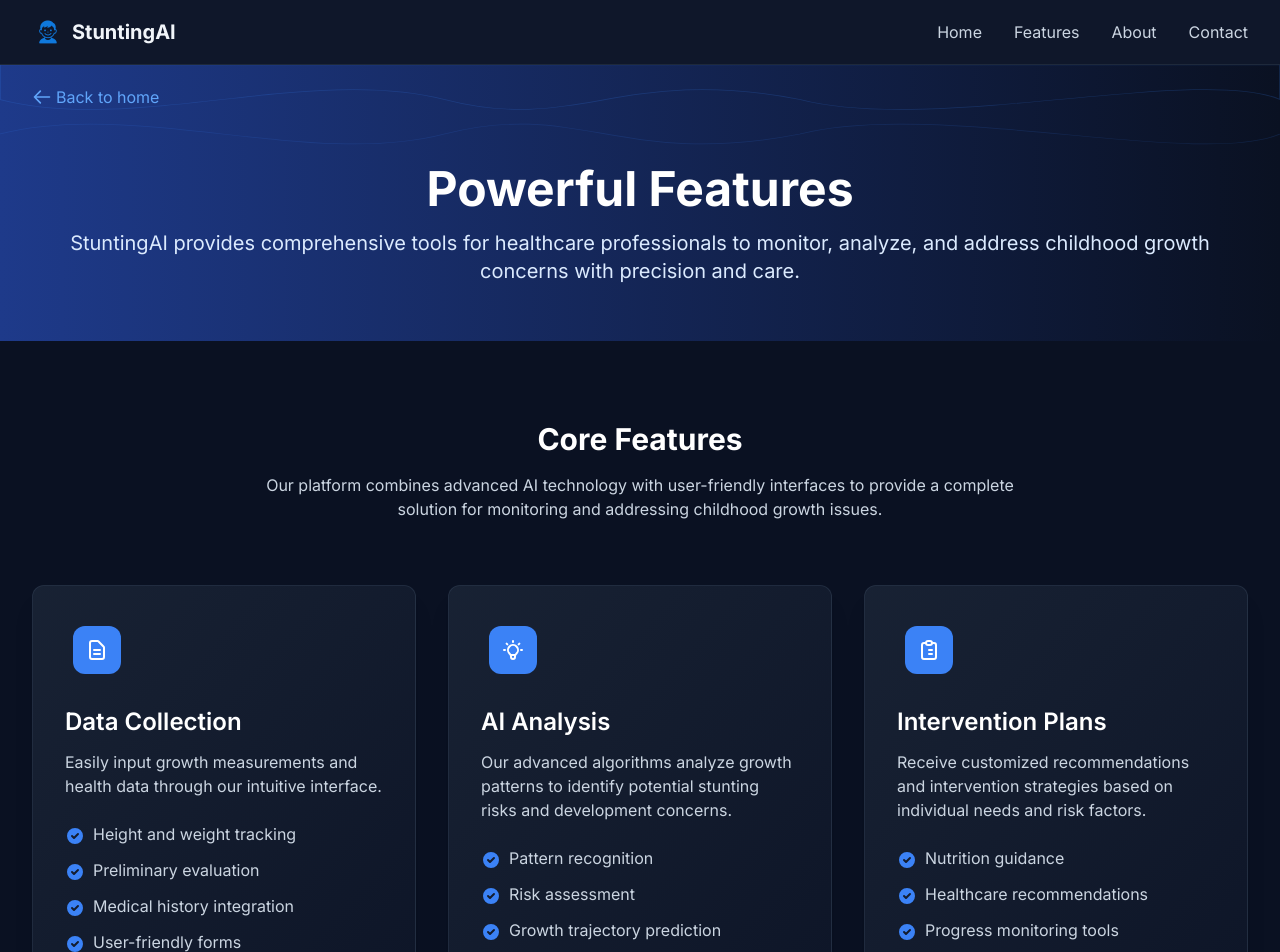
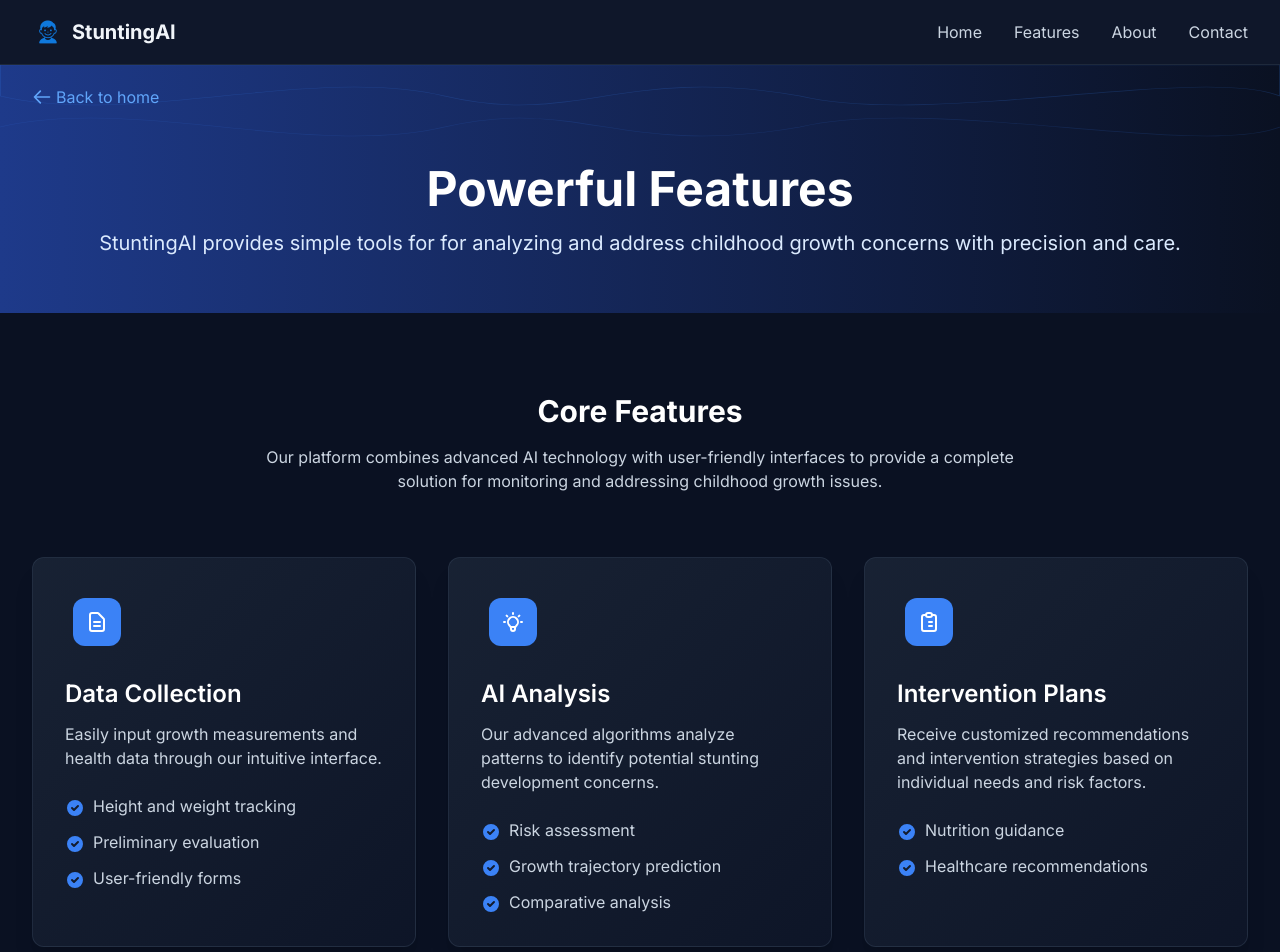
Before and after one commit to KennyTangg/StuntingAI, a React (Vite) app: page /features in a window 1280 px wide. Shown: the top 952 px of the page. Built offline with nearby package versions, Linux system fonts and the light colour scheme.

Commit message:
commit main

```diff
--- a/src/pages/About.jsx
+++ b/src/pages/About.jsx
@@ -29,27 +29,27 @@ export default function About() {
   // Team members data
   const teamMembers = [
     {
-      name: "Dr. Sarah Johnson",
-      role: "Medical Director",
-      image: "https://images.unsplash.com/photo-1494790108377-be9c29b29330?ixlib=rb-1.2.1&auto=format&fit=crop&w=256&q=80",
+      name: "Kenny Tang",
+      role: "Full stack and lead developer",
+      image: "https://avatars.githubusercontent.com/u/176812628?v=4",
       bio: "Pediatrician with 15 years of experience in child growth and development."
     },
     {
-      name: "Michael Chen",
-      role: "Lead Data Scientist",
-      image: "https://images.unsplash.com/photo-1507003211169-0a1dd7228f2d?ixlib=rb-1.2.1&auto=format&fit=crop&w=256&q=80",
+      name: "William Rusmana",
+      role: "Front end developer",
+      image: "https://avatars.githubusercontent.com/u/93782439?v=4",
       bio: "Expert in machine learning with a focus on healthcare applications."
     },
     {
-      name: "Priya Patel",
-      role: "Software Engineer",
-      image: "https://images.unsplash.com/photo-1573497019940-1c28c88b4f3e?ixlib=rb-1.2.1&auto=format&fit=crop&w=256&q=80",
+      name: "Michael",
+      role: "Designer",
+      image: "https://avatars.githubusercontent.com/u/181051398?v=4",
       bio: "Full-stack developer specializing in healthcare technology solutions."
     },
     {
-      name: "Dr. James Wilson",
-      role: "Nutrition Specialist",
-      image: "https://images.unsplash.com/photo-1472099645785-5658abf4ff4e?ixlib=rb-1.2.1&auto=format&fit=crop&w=256&q=80",
+      name: "Tiffany",
+      role: "Back end developer",
+      image: "https://avatars.githubusercontent.com/u/61628016?v=4",
       bio: "Expert in pediatric nutrition and growth interventions."
     }
   ];
--- a/src/pages/Features.jsx
+++ b/src/pages/Features.jsx
@@ -47,15 +47,15 @@ export default function Features() {
       icon: <DataIcon />,
       title: "Data Collection",
       description: "Easily input growth measurements and health data through our intuitive interface.",
-      items: ["Height and weight tracking", "Preliminary evaluation", "Medical history integration", "User-friendly forms"],
+      items: ["Height and weight tracking", "Preliminary evaluation", "User-friendly forms"],
       category: "core",
       color: "blue"
     },
     {
       icon: <AIIcon />,
       title: "AI Analysis",
-      description: "Our advanced algorithms analyze growth patterns to identify potential stunting risks and development concerns.",
-      items: ["Pattern recognition", "Risk assessment", "Growth trajectory prediction", "Comparative analysis"],
+      description: "Our advanced algorithms analyze patterns to identify potential stunting development concerns.",
+      items: ["Risk assessment", "Growth trajectory prediction", "Comparative analysis"],
       category: "core",
       color: "blue"
     },
@@ -63,7 +63,7 @@ export default function Features() {
       icon: <PlanIcon />,
       title: "Intervention Plans",
       description: "Receive customized recommendations and intervention strategies based on individual needs and risk factors.",
-      items: ["Nutrition guidance", "Healthcare recommendations", "Progress monitoring tools", "Adjustable intervention paths"],
+      items: ["Nutrition guidance", "Healthcare recommendations"],
       category: "core",
       color: "blue"
     }
@@ -159,8 +159,8 @@ export default function Features() {
           </div>
           <h1 className="text-5xl font-bold text-white mt-6 mb-4">Powerful Features</h1>
           <p className=" text-xl text-blue-100 text-center w-full">
-            StuntingAI provides comprehensive tools for healthcare professionals to monitor,
-            analyze, and address childhood growth concerns with precision and care.
+            StuntingAI provides simple tools for for
+            analyzing and address childhood growth concerns with precision and care.
           </p>
         </div>
       </div>
--- a/src/pages/Home.jsx
+++ b/src/pages/Home.jsx
@@ -117,7 +117,7 @@ export default function Home() {
     ];
 
     return (
-      <div className="relative h-[400px] overflow-hidden rounded-xl shadow-xl">
+      <div className="text-left relative h-[400px] overflow-hidden rounded-xl shadow-xl">
         <div className="flex h-full w-full transition-transform duration-500 ease-in-out"
              style={{ transform: `translateX(-${currentSlide * 100}%)` }}>
           {slides.map((slide) => (
```
